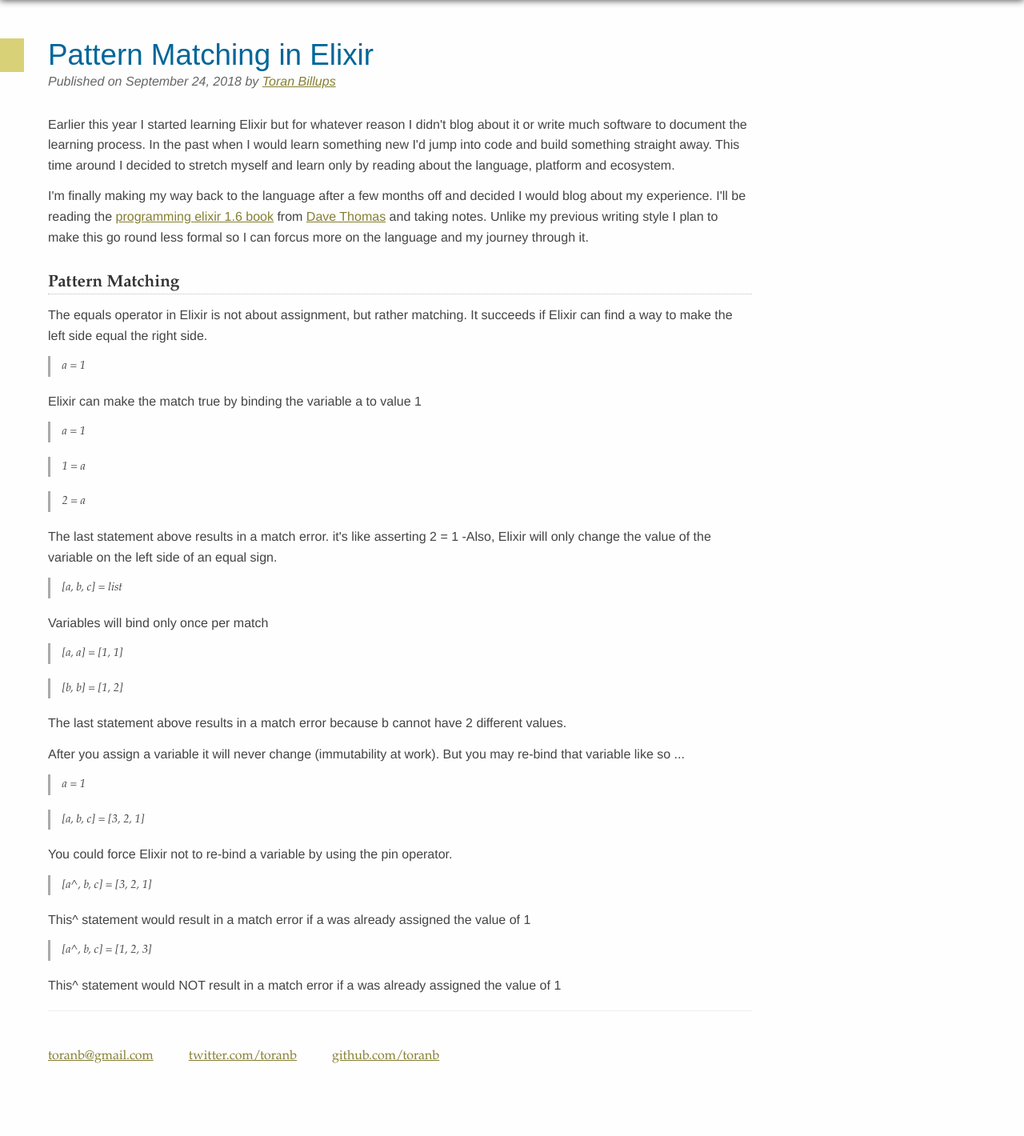
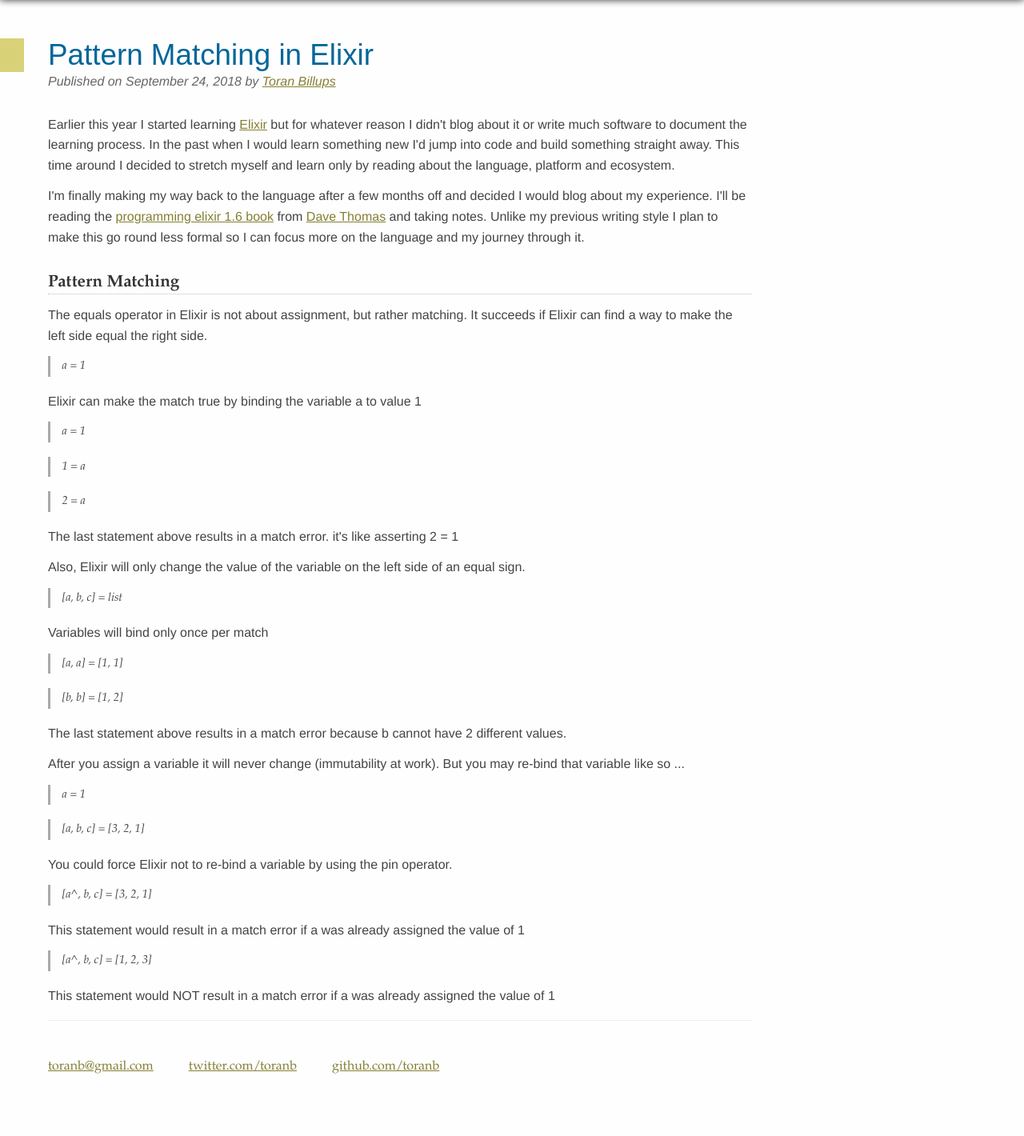
Before and after one commit to toranb/toranb.github.io, a Jekyll site: the page built from _posts/2018-09-24-pattern-matching-in-elixir.html, in a window 1280 px wide. Shown: the whole page at 80% size. Built offline with Jekyll 4.4.1, drawn with Linux system fonts in a browser that asks for light colours; Markdown is read by kramdown in place of the engine named in the settings.

Commit message:
elixir: pattern matching (typo)

```diff
--- a/_posts/2018-09-24-pattern-matching-in-elixir.html
+++ b/_posts/2018-09-24-pattern-matching-in-elixir.html
@@ -4,9 +4,9 @@
 date:   2018-09-24 18:00:00
 categories: blog archive
 ---
-<p>Earlier this year I started learning Elixir but for whatever reason I didn't blog about it or write much software to document the learning process. In the past when I would learn something new I'd jump into code and build something straight away. This time around I decided to stretch myself and learn only by reading about the language, platform and ecosystem.</p>
+<p>Earlier this year I started learning <a href="https://elixir-lang.org/">Elixir</a> but for whatever reason I didn't blog about it or write much software to document the learning process. In the past when I would learn something new I'd jump into code and build something straight away. This time around I decided to stretch myself and learn only by reading about the language, platform and ecosystem.</p>
 
-<p>I'm finally making my way back to the language after a few months off and decided I would blog about my experience. I'll be reading the <a href="https://pragprog.com/book/elixir16/programming-elixir-1-6">programming elixir 1.6 book</a> from <a href="https://twitter.com/pragdave">Dave Thomas</a> and taking notes. Unlike my previous writing style I plan to make this go round less formal so I can forcus more on the language and my journey through it.</p>
+<p>I'm finally making my way back to the language after a few months off and decided I would blog about my experience. I'll be reading the <a href="https://pragprog.com/book/elixir16/programming-elixir-1-6">programming elixir 1.6 book</a> from <a href="https://twitter.com/pragdave">Dave Thomas</a> and taking notes. Unlike my previous writing style I plan to make this go round less formal so I can focus more on the language and my journey through it.</p>
 
 <h3>Pattern Matching</h3>
 
@@ -20,7 +20,9 @@
 <blockquote>1 = a</blockquote>
 <blockquote>2 = a</blockquote>
 
-<p>The last statement above results in a match error. it's like asserting 2 = 1 -Also, Elixir will only change the value of the variable on the left side of an equal sign.</p>
+<p>The last statement above results in a match error. it's like asserting 2 = 1</p>
+
+<p>Also, Elixir will only change the value of the variable on the left side of an equal sign.</p>
 
 <blockquote>[a, b, c] = list</blockquote>
 
@@ -40,8 +42,8 @@
 
 <blockquote>[a^, b, c] = [3, 2, 1]</blockquote>
 
-<p>This^ statement would result in a match error if a was already assigned the value of 1</p>
+<p>This statement would result in a match error if a was already assigned the value of 1</p>
 
 <blockquote>[a^, b, c] = [1, 2, 3]</blockquote>
 
-<p>This^ statement would NOT result in a match error if a was already assigned the value of 1</p>
+<p>This statement would NOT result in a match error if a was already assigned the value of 1</p>
```
